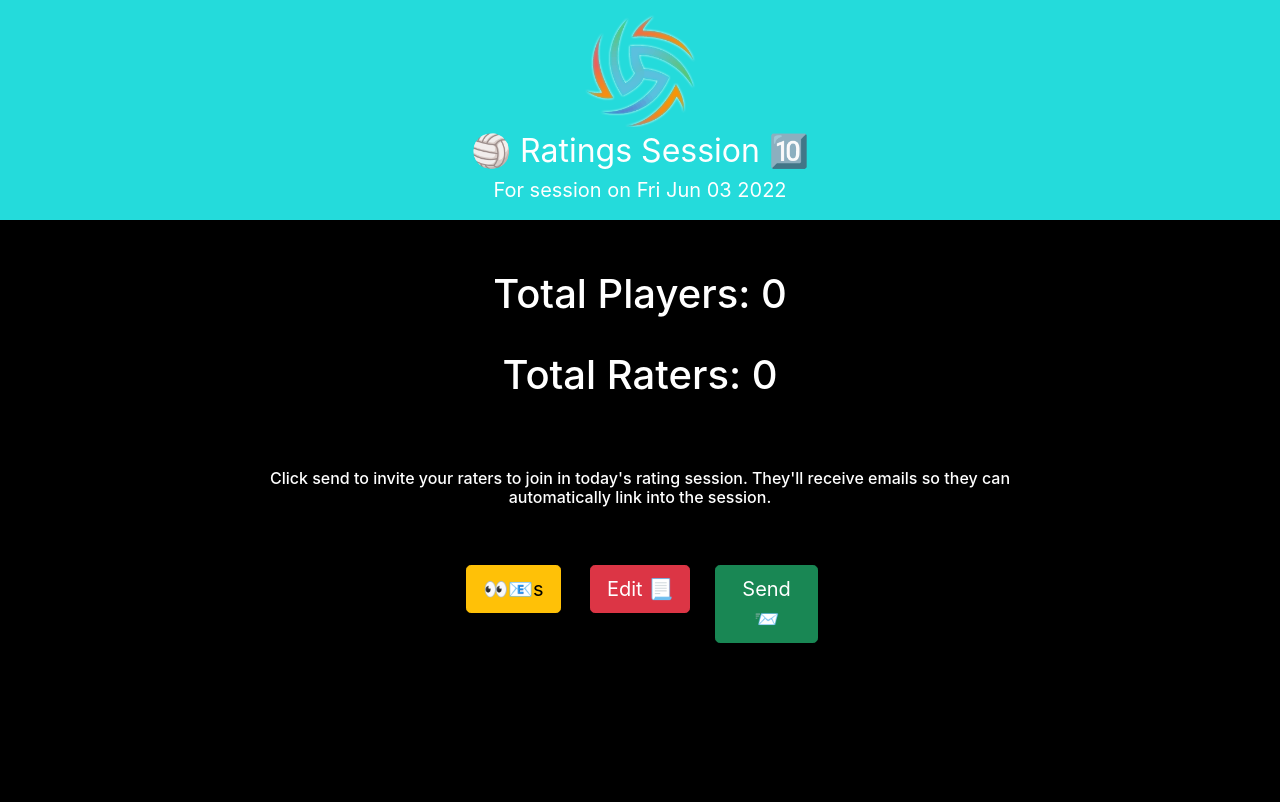
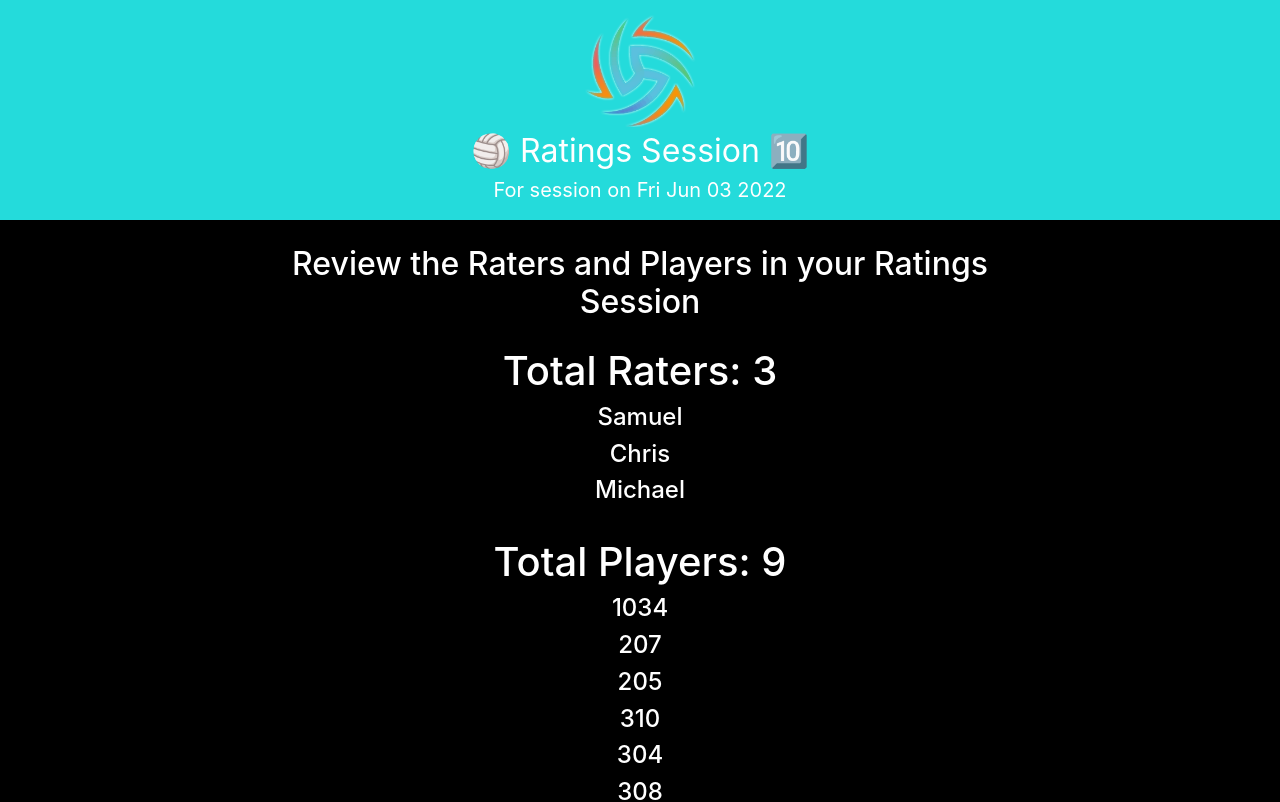
Before and after one commit to MarcoAntonioQuixote/VBA_Ratings, a React (Create React App) app: page /inviteRaters in a window 1280 px wide. Shown: the top 802 px of the page. Built offline with nearby package versions, Linux system fonts and the light colour scheme.

Commit message:
Commit ready for creating backend server.

```diff
--- a/src/pages/AdminHome.js
+++ b/src/pages/AdminHome.js
@@ -69,9 +69,9 @@ class AdminHome extends Component {
                         </div>
                         <div className='container'>
                             { players.length == 0 || raters.length == 0 ?
-                                <Button color="danger" size='lg' onClick={()=> alertAdmin()}> Start the Rating Session 🔥</Button> :
+                                <Button color="primary" size='lg' onClick={()=> alertAdmin()}> Continue 🔥</Button> :
                                 <Link to="/inviteRaters">
-                                    <Button color="danger" size='lg'> Start the Rating Session 🔥</Button>
+                                    <Button color="primary" size='lg'> Continue 🔥</Button>
                                 </Link>
                             }
 
--- a/src/pages/App.js
+++ b/src/pages/App.js
@@ -18,20 +18,20 @@ class App extends Component {
 
 		this.state = {
 			players: [
-				// ["1034","","","","","",false,""],
-				// ["207","","","","","",false,""],
-				// ["205","","","","","",false,""],
-				// ["310","","","","","",false,""],
-				// ["304","","","","","",false,""],
-				// ["308","","","","","",false,""],
-				// ["309","","","","","",false,""],
-				// ["004","","","","","",false,""],
-				// ["312","","","","","",false,""],
+				["1034","","","","","",false,""],
+				["207","","","","","",false,""],
+				["205","","","","","",false,""],
+				["310","","","","","",false,""],
+				["304","","","","","",false,""],
+				["308","","","","","",false,""],
+				["309","","","","","",false,""],
+				["004","","","","","",false,""],
+				["312","","","","","",false,""],
 			],
 			raters: [
-				// ["Samuel","strive2thrivetutoring@gmail.com"],
-				// ["Chris","mr.markgutierrez@gmail.com"],
-				// ["Michael","pakawe4448@musezoo.com"],
+				["Samuel","strive2thrivetutoring@gmail.com"],
+				["Chris","mr.markgutierrez@gmail.com"],
+				["Michael","pakawe4448@musezoo.com"],
 			],
 			startedSession: true, //should be false
 			oddsEvens: "All" //*** changes in Rater Mode
@@ -151,11 +151,7 @@ export default App;
 
 /*
 On mobile devices: what's the equivalent of mouse over/hover?
-.
-•	Verify the email address at rater’s input
-•	When finalizing the rating session, put raters above players, and instructions above that.
-o	Maybe keep the buttons up top?
-•	The skill button was separated from the colon, keep them together!
+
 •	Save button should notify that a message was saved for feedback!
 •	Review should do the same thing as clicking toggle!
 
--- a/src/pages/InviteRaters.js
+++ b/src/pages/InviteRaters.js
@@ -70,33 +70,40 @@ class InviteRaters extends Component {
         return (
             <div>
                 {!this.state.invitationsSent?
+                    <h2 className="header" style={{paddingInline: "20%"}}>Review the Raters and Players in your Ratings Session</h2> :
                     <div className='header'>
+                        <h1>An email has been sent to the following raters: </h1>
+                        {this.state.seeEmails ?
+                            <div>{ratersEmails}</div> :
+                            <div>{ratersList}</div>
+                        }
+                    </div>
+
+                }
+                {!this.state.invitationsSent?
+                    <div className='header'>
+                        <h1>Total Raters: {raters.length}</h1>
+                        {this.state.seeEmails ?
+                            <div>{ratersEmails}</div> :
+                            <div>{ratersList}</div>
+                        }
                         <h1 className='header'>Total Players: {players.length}</h1>
                         {playersList}
-                        <h1 className='header'>Total Raters: {raters.length}</h1>
-                        {this.state.seeEmails ?
-                            <div>{ratersEmails}</div> :
-                            <div>{ratersList}</div>}
-                        <h6 style={{paddingInline: "20%", marginTop: "5%"}}>Click send to invite your raters to join in today's rating session. They'll receive emails so they can automatically link into the session. </h6>
-                    </div> :
-                    <div className='header'>
-                        <h1 className='header'>An email has been sent to the following raters: </h1>
-                        { this.state.seeEmails ?
-                            <div>{ratersEmails}</div> :
-                            <div>{ratersList}</div> }
+                        <h6 style={{marginTop: "5%"}}>Click send to invite your raters to join in today's rating session. They'll receive emails so they can automatically link into the session. </h6>
                     </div>
+                    : null
                 }
-                <div className='header'>
+                <div className='header' style={{marginTop: "0px", marginBottom: "20px"}}>
                     <div className="row">
                         <div className="col">
-                            <Button color="warning" size='lg' onClick={() => this.toggleEmails()}>👀📧s</Button>
+                            <Button color="warning" size='lg' onClick={() => this.toggleEmails()}>Check 👀📧</Button>
                         </div>
                         <div className="col"><Link to="/">
-                            <Button color="danger" size='lg'>Edit 📃</Button></Link>
+                            <Button color="danger" size='lg'>Edit ✒️</Button></Link>
                         </div>
                         <div className="col">
                             { this.state.invitationsSent ?
-                                <Link to="/raterHome"><Button color= "success" size='lg'>Rate 🔥</Button></Link> :
+                                <Link to="/raterHome"><Button color= "success" size='lg'>Start 🔥</Button></Link> :
                                 <Button color="success" size='lg' onClick={() => this.sendInvites()}>Send 📨</Button>
                             }
                         </div>
--- a/src/pages/Rate.js
+++ b/src/pages/Rate.js
@@ -100,9 +100,9 @@ class Rate extends Component {
     }
 
     ratingsInputted(event) {
-        let value = event.target.value;
-        if (value < 0) {alert("Enter a rating higher than 0️⃣ 😇")};
-        if (value > 10) {alert("Enter a rating lower than 1️⃣0️⃣ 😈")};
+        // let value = event.target.value;
+        // if (value < 0) {alert("Enter a rating higher than 0️⃣ 😇")};
+        // if (value > 10) {alert("Enter a rating lower than 1️⃣0️⃣ 😈")};
         this.setState({dataToSave: true});
     }
 
@@ -361,10 +361,16 @@ class Rate extends Component {
                         withData={this.state.dataToPass}
                         raterNotes={this.raterNotes}
                         oddsEvens={this.state.oddsEvens} />
-                    <Button className='header' color='success'> Save </Button>
+                    <div style={{display: "flex", justifyContent: "center", alignItems: "center", flexDirection: "row"}}>
+
+                        <Button className='header' color='success' size="lg" style={{marginRight: "5%"}} > Save </Button>
+
+                        <Link to="/review"><Button color='primary' onClick={() => this.submitRatings(this.props.updateRatings)} size="lg"> Review Values </Button></Link>
+                    </div>
+
                 </Form>
 
-                <Link to="/review"><Button color='light' onClick={() => this.submitRatings(this.props.updateRatings)}> Review Values </Button></Link>
+
                 {modal}
                 {saveModal}
             </div>
--- a/src/pages/Raters.js
+++ b/src/pages/Raters.js
@@ -59,7 +59,7 @@ class Raters extends Component {
                 <div className="header">
                     <Form onSubmit={(event) => addRater(event)}>
                         <Input placeholder={this.state.defaultName}></Input>
-                        <Input placeholder={this.state.defaultEmail}></Input>
+                        <Input type="email" placeholder={this.state.defaultEmail}></Input>
                         <div className="row">
                             <div className="col-5 offset-1">
                                 <Button color="success" size='lg' type='submit'> ➕ Rater 🙋🏽🙋🏾‍♂️🙋🏼‍♀️</Button>
--- a/src/pages/ReviewRatings.js
+++ b/src/pages/ReviewRatings.js
@@ -255,7 +255,7 @@ class ReviewRatings extends Component {
                     { players.length > 0?
                         <FinalDisplay results={players}/> : null }
                     {!allComplete ?
-                        <h6>Click on any entered rating to change its value. <br/> Or click Rate 🔥 to enter your ratings for {this.state.oddsEvensSelect} players.</h6> : null }
+                        <h6>Click on any entered rating to change its value. Or click Rate 🔥 to enter your ratings for {this.state.oddsEvensSelect} players.</h6> : null }
                     <div className="row">
                         <div className="col">
                             <Link to="/rate">
```
Also changed, not shown: 1 other file (tests, documents, lock files or other folders).
